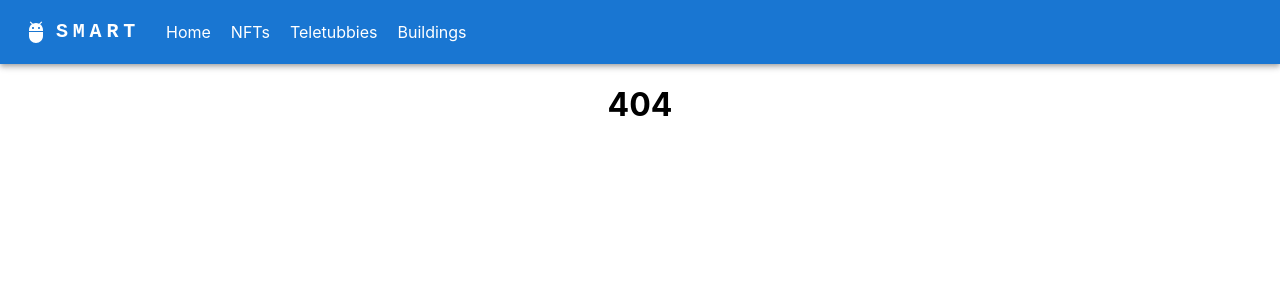
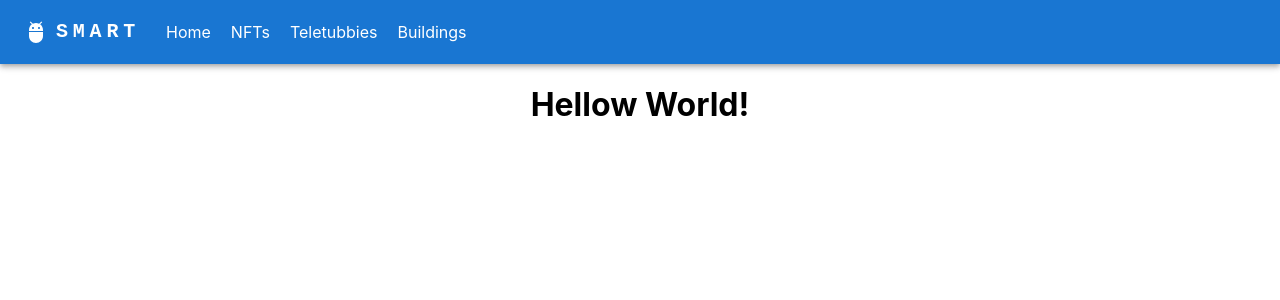
Before and after one commit to koheimizuno/smart-app, a React (Create React App) app: page /teletubbies in a window 1280 px wide. Before the commit this address had no page. Shown: the top 300 px of the page. Built offline with nearby package versions, Linux system fonts and the light colour scheme; the HTML template or start-up script is replaced by a standard one.

Commit message:
linked Teletubbies with Home page

```diff
--- a/src/App.js
+++ b/src/App.js
@@ -4,6 +4,7 @@ import Layout from "pages/Layout";
 import Home from "pages/Home";
 import NoPage from "pages/NoPage";
 import "./App.css";
+import Teletubbies from "pages/Teletubbies";
 
 function App() {
   return (
@@ -13,6 +14,7 @@ function App() {
           <Route path="/" element={<Layout />}>
             <Route index element={<Home />} />
             <Route path="*" element={<NoPage />} />
+            <Route path="/teletubbies" element={<Teletubbies />} />
           </Route>
         </Routes>
       </BrowserRouter>
--- /dev/null
+++ b/src/pages/Teletubbies/index.js
@@ -0,0 +1,8 @@
+const Teletubbies = () => {
+  return (
+    <>
+      <h1>Hellow World!</h1>
+    </>
+  );
+};
+export default Teletubbies;
```
